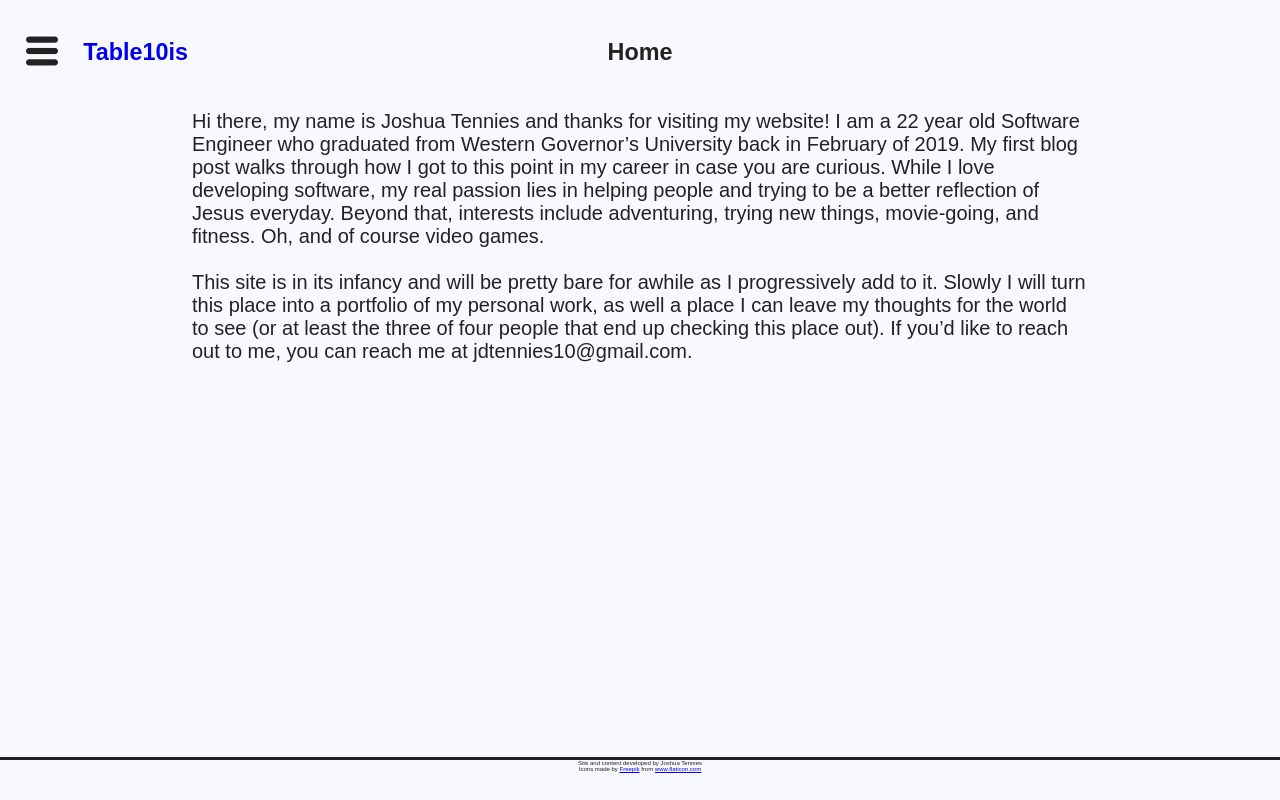
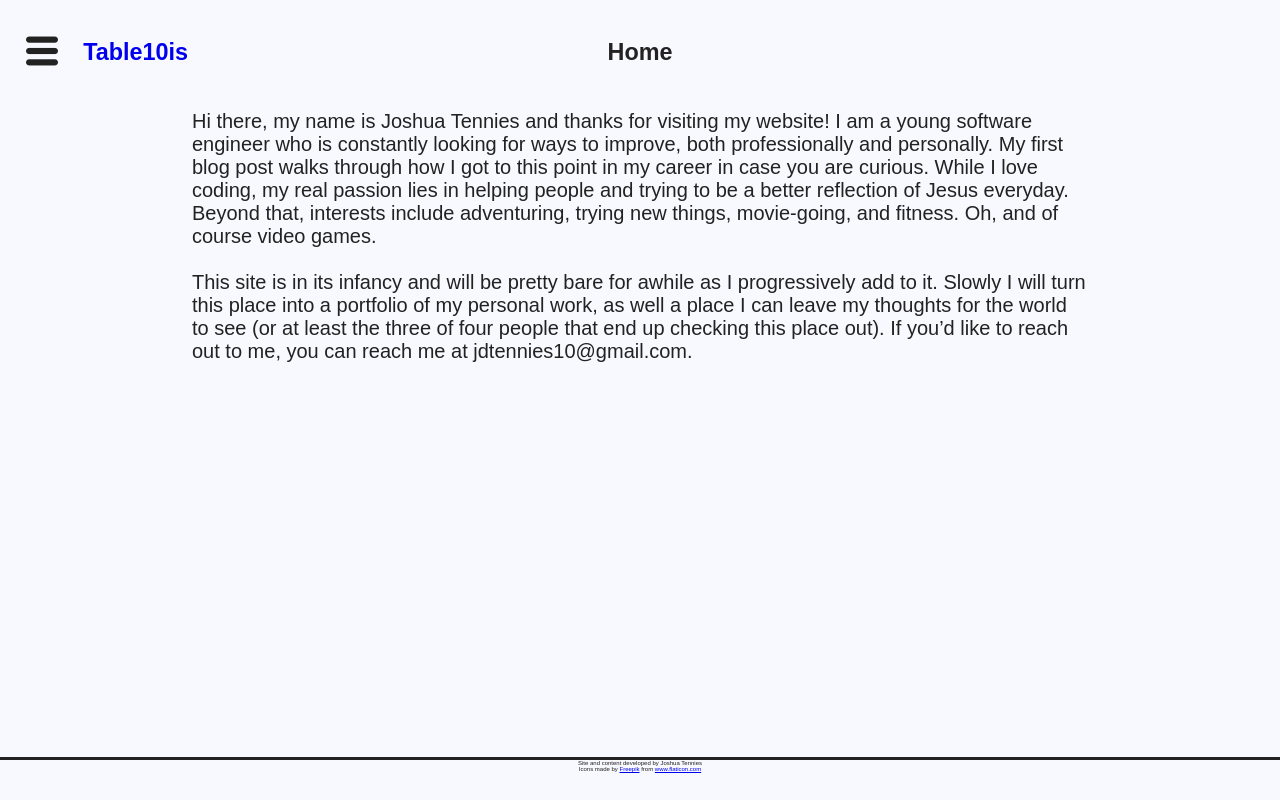
Before and after one commit to jtennies10/personal-website, a React (Create React App) app: page / in a window 1280 px wide. Built offline with nearby package versions, Linux system fonts and the light colour scheme.

Commit message:
Small change to homepage content

```diff
--- a/src/components/Landing.js
+++ b/src/components/Landing.js
@@ -14,8 +14,8 @@ class Landing extends React.PureComponent {
                         <h3 className='page-title'>Home</h3>
                     </div>
                     <div className='content-main'>
-                        <p>Hi there, my name is Joshua Tennies and thanks for visiting my website! I am a 22 year old Software Engineer who graduated from Western Governor’s University back in February of 2019. My first blog post walks through how I got to this point in my career in case you are curious.
-                        While I love developing software, my real passion lies in helping people and trying to be a better reflection of Jesus everyday. Beyond that, interests include adventuring, trying new things, movie-going, and fitness. Oh, and of course video games.
+                        <p>Hi there, my name is Joshua Tennies and thanks for visiting my website! I am a young software engineer who is constantly looking for ways to improve, both professionally and personally. My first blog post walks through how I got to this point in my career in case you are curious.
+                        While I love coding, my real passion lies in helping people and trying to be a better reflection of Jesus everyday. Beyond that, interests include adventuring, trying new things, movie-going, and fitness. Oh, and of course video games.
                         <br/><br/>This site is in its infancy and will be pretty bare for awhile as I
                             progressively add to it. Slowly I will turn this place into a portfolio of my personal work,
                             as well a place I can leave my thoughts for the world to see (or at least the three of four people that end up checking this place out).
```
